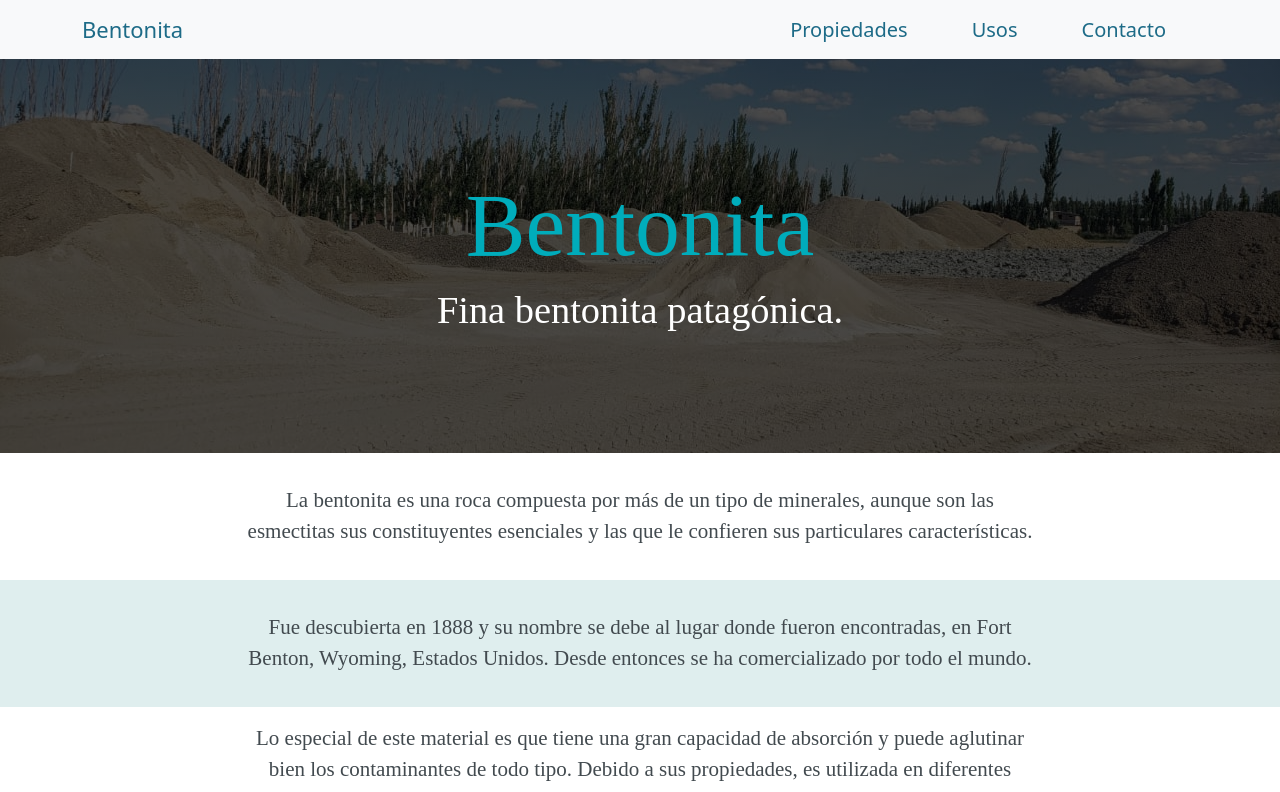
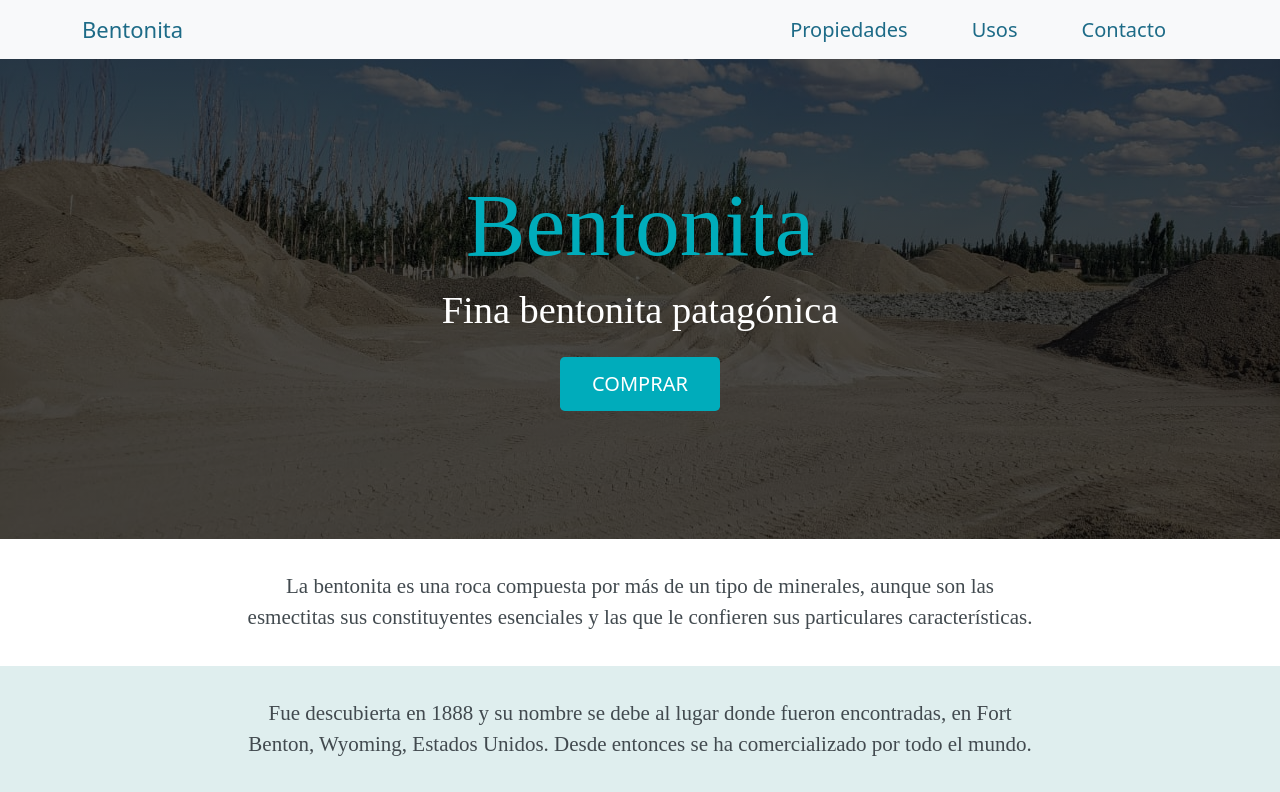
Before and after one commit to octaviofitz/bentonite-landing, a React (Create React App) app: page / in a window 1280 px wide. Shown: the top 792 px of the page. Built offline with nearby package versions, Linux system fonts and the light colour scheme.

Commit message:
add buttom banner, fix containers compra

```diff
--- a/src/Componentes/Banner/Banner.js
+++ b/src/Componentes/Banner/Banner.js
@@ -1,11 +1,16 @@
 import '../Banner/banner.css'
+import { Button } from 'react-bootstrap';
+
 
 const Banner = () => {
     return (
         <header id='inicio'>
             <div className='banner'>
             <h1 className='title-banner'>Bentonita</h1>
-            <h2 className='subtitle-banner'>Fina bentonita patagónica.</h2>
+            <h2 className='subtitle-banner'>Fina bentonita patagónica</h2>
+            <a href="https://api.whatsapp.com/send?phone=+541132762324&text=Hola, estoy interesado en adquirir bentonita." target='_blank' rel="noreferrer noopener"><Button variant="secondary" size="lg" className='button-compra-bentonita'>
+                 COMPRAR
+             </Button></a>
             </div>
         </header>
     );
--- a/src/Componentes/Banner/banner.css
+++ b/src/Componentes/Banner/banner.css
@@ -17,6 +17,13 @@
      color: #fff;
      font-weight: 200;
 }
+
+#inicio .btn-secondary{
+    background-color: #00ACBB;
+    border: none;
+    padding: 0.75rem 2rem;
+}
+
 
 @media (min-width: 768px){
 
--- a/src/Componentes/Secciones/CompraBentonita/compraBentonita.css
+++ b/src/Componentes/Secciones/CompraBentonita/compraBentonita.css
@@ -24,7 +24,7 @@
 @media (min-width: 1024px){
 
     .compra-bentonita-data{
-            padding: 0px 30rem;
+            padding: 0px 20rem;
             font-size: 20px;
     }
 }
--- a/src/Componentes/Secciones/CompraProductos/compraProductos.css
+++ b/src/Componentes/Secciones/CompraProductos/compraProductos.css
@@ -33,7 +33,7 @@
 @media (min-width: 1024px) {
 
     .compra-productos-data{
-        padding: 0px 30rem;
+        padding: 0px 20rem;
         font-size: 20px;
     }
 
```
